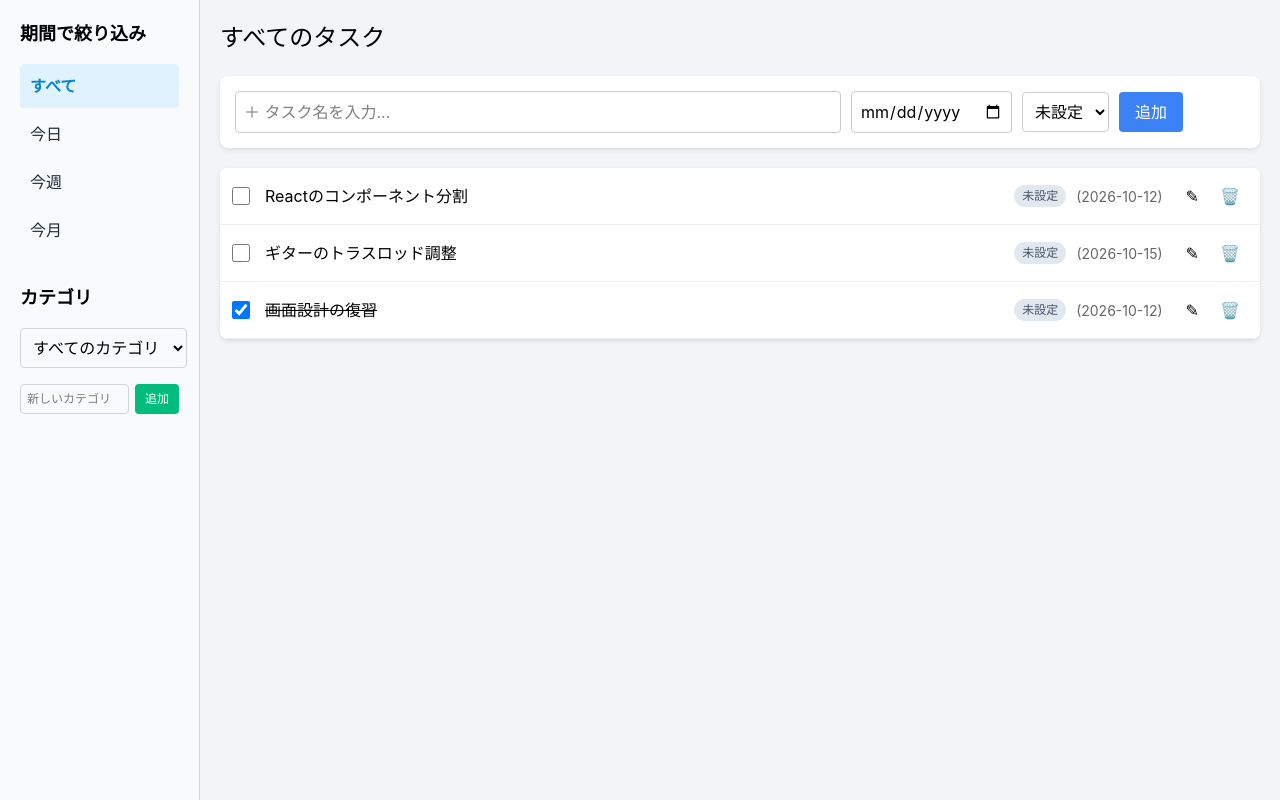
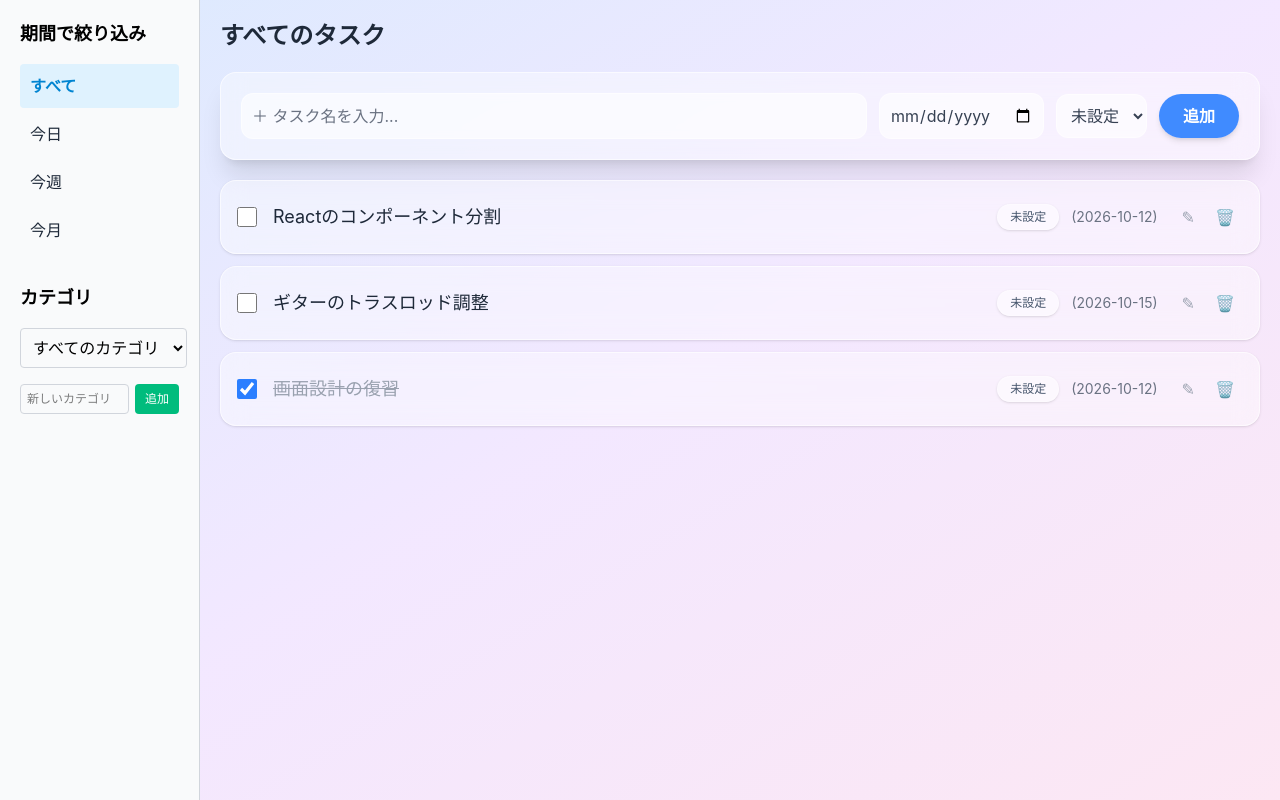
Before and after one commit to kei3yu3/ToDoApp, a React (Vite) app: page / in a window 1280 px wide. Built offline with nearby package versions, Linux system fonts and the light colour scheme.

Commit message:
Tailwindcssすりガラス基調に変更

```diff
--- a/src/App.tsx
+++ b/src/App.tsx
@@ -193,7 +193,7 @@ function App() {
       onAddCategory={addCategory}
       onDeleteCategory={deleteCategory}
     >
-      <h1 style={{ fontSize: '24px', marginBottom: '20px' }}>{getPageTitle()}</h1>
+      <h1 className="text-2xl font-bold text-gray-800 mb-5">{getPageTitle()}</h1>
       <TaskForm onAddTask={addTask} categories={categories}/>
       <TaskList tasks={filteredTasks} onDeleteTask={deleteTask} onToggleTaskDone={toggleTaskDone} onEditTask={editTask} />
     </AppLayout>
--- a/src/components/layout/AppLayout.tsx
+++ b/src/components/layout/AppLayout.tsx
@@ -16,7 +16,7 @@ type Props = {
 export const AppLayout = ({ children, currentFilter, onFilterChange, currentCategory, onCategoryChange, categories, onAddCategory, onDeleteCategory }: Props) => {
   return (
     // ★ style を完全に削除し、すべて className に置き換えました
-    <div className="flex min-h-screen bg-gray-100">
+    <div className="flex min-h-screen bg-gradient-to-br from-blue-100 via-purple-100 to-pink-100">
       <Sidebar
         currentFilter={currentFilter}
         onFilterChange={onFilterChange}
--- a/src/components/tasks/TaskForm.tsx
+++ b/src/components/tasks/TaskForm.tsx
@@ -1,55 +1,48 @@
 import { useState } from 'react';
 
-// 親から受け取る関数のルール
 type Props = {
   onAddTask: (title: string, dueDate: string, category: string) => void;
   categories: string[];
 };
 
 export const TaskForm = ({ onAddTask, categories }: Props) => {
-  // 入力欄の文字を記憶するためのState
   const [title, setTitle] = useState('');
   const [dueDate, setDueDate] = useState('');
   const [category, setCategory] = useState(categories[0] || '未設定');
 
-  // 追加ボタンが押された時の処理
   const handleSubmit = (e: React.FormEvent) => {
-    e.preventDefault(); // 画面がリロードされるのを防ぐ
-
-    if (!title) return; // タイトルが空っぽなら追加しない
-
-    // ★ 親から渡された追加機能を実行！
+    e.preventDefault();
+    if (!title) return;
     onAddTask(title, dueDate, category);
-
-    // 追加した後は、入力欄を空に戻す
     setTitle('');
     setDueDate('');
-    setCategory('開発'); // 追加後は初期値に戻す
+    setCategory('開発');
   };
 
   return (
     <form
       onSubmit={handleSubmit}
-      style={{ marginBottom: '20px', padding: '15px', backgroundColor: '#fff', borderRadius: '8px', boxShadow: '0 2px 4px rgba(0,0,0,0.1)' }}
+      // ★ グラスモーフィズムのコンテナ設定（半透明の白、すりガラス、大きな丸み、白いフチ、柔らかい影）
+      className="mb-5 p-5 bg-white/40 backdrop-blur-md border border-white/60 shadow-xl rounded-2xl flex flex-wrap gap-3 items-center"
     >
       <input
         type="text"
         placeholder="＋ タスク名を入力..."
         value={title}
         onChange={(e) => setTitle(e.target.value)}
-        style={{ padding: '8px', width: '60%', marginRight: '10px', borderRadius: '4px', border: '1px solid #ccc' }}
+        // ★ 入力欄も少し透けさせ、丸みを強くする（rounded-xl）
+        className="flex-1 min-w-[200px] p-2.5 bg-white/60 border border-white/50 rounded-xl focus:outline-none focus:border-blue-400 focus:ring-2 focus:ring-blue-300/50 transition-all text-gray-800 placeholder-gray-500"
       />
       <input
         type="date"
         value={dueDate}
         onChange={(e) => setDueDate(e.target.value)}
-        style={{ padding: '8px', marginRight: '10px', borderRadius: '4px', border: '1px solid #ccc' }}
+        className="p-2.5 bg-white/60 border border-white/50 rounded-xl focus:outline-none focus:border-blue-400 focus:ring-2 focus:ring-blue-300/50 transition-all text-gray-700"
       />
-      {/* ★ カテゴリを選ぶプルダウンを追加 */}
       <select
         value={category}
         onChange={(e) => setCategory(e.target.value)}
-        style={{ padding: '8px', marginRight: '10px', borderRadius: '4px', border: '1px solid #ccc' }}
+        className="p-2.5 bg-white/60 border border-white/50 rounded-xl focus:outline-none focus:border-blue-400 focus:ring-2 focus:ring-blue-300/50 transition-all cursor-pointer text-gray-700"
       >
         {categories.map((c) => (
           <option key={c} value={c}>{c}</option>
@@ -57,7 +50,8 @@ export const TaskForm = ({ onAddTask, categories }: Props) => {
       </select>
       <button
         type="submit"
-        style={{ padding: '8px 16px', backgroundColor: '#3b82f6', color: 'white', border: 'none', borderRadius: '4px', cursor: 'pointer' }}
+        // ★ ボタンはAppleらしく、完全に丸いカプセル型（rounded-full）にし、少し立体感を出す
+        className="px-6 py-2.5 bg-blue-500/90 text-white font-bold rounded-full shadow-md hover:bg-blue-600 hover:shadow-lg transition-all cursor-pointer whitespace-nowrap"
       >
         追加
       </button>
--- a/src/components/tasks/TaskItem.tsx
+++ b/src/components/tasks/TaskItem.tsx
@@ -1,81 +1,94 @@
-import { useState } from 'react'; // ★ useStateを追加
+import { useState } from 'react';
 import type { Task } from '../../types';
 
 type Props = {
   task: Task;
   onDeleteTask: (id: number) => void;
   onToggleTaskDone: (id: number) => void;
-  // ★ 受け取るルールを追加
   onEditTask: (id: number, newTitle: string, newDueDate: string) => void;
 };
 
 export const TaskItem = ({ task, onDeleteTask, onToggleTaskDone, onEditTask }: Props) => {
-  // ★ 編集モードかどうかを判定するState
   const [isEditing, setIsEditing] = useState(false);
-  // ★ 編集中の「タスク名」と「日付」を一時的に記憶するState
   const [editTitle, setEditTitle] = useState(task.title);
   const [editDueDate, setEditDueDate] = useState(task.dueDate);
 
-  // 保存ボタンが押された時の処理
   const handleSave = () => {
-    if (!editTitle) return; // 空っぽなら保存しない
-    onEditTask(task.id, editTitle, editDueDate); // 親に新しいデータを渡して上書き
-    setIsEditing(false); // 編集モードを終了して通常の表示に戻す
+    if (!editTitle) return;
+    onEditTask(task.id, editTitle, editDueDate);
+    setIsEditing(false);
   };
 
   return (
-    <div style={{ display: 'flex', alignItems: 'center', padding: '12px', borderBottom: '1px solid #eee', backgroundColor: '#fff' }}>
+    <div className="flex items-center p-4 mb-3 bg-white/40 backdrop-blur-md border border-white/60 shadow-sm rounded-2xl hover:shadow-md hover:bg-white/50 transition-all">
       <input
         type="checkbox"
         checked={task.isDone}
         onChange={() => onToggleTaskDone(task.id)}
-        style={{ marginRight: '15px', width: '18px', height: '18px', cursor: 'pointer' }}
+        // ★ チェックボックス専用の適切なサイズと余白に修正しました
+        className="w-5 h-5 mr-4 cursor-pointer accent-blue-500 flex-shrink-0"
       />
 
-      {/* ★ isEditing が true(編集中) か false(通常時) かで表示を切り替える */}
       {isEditing ? (
-        // --- ▼ 編集中（入力欄を表示） ▼ ---
-        <>
+        // ★ 編集中：要素を横に並べるための div で囲みました
+        <div className="flex-1 flex items-center gap-2">
           <input
             type="text"
             value={editTitle}
             onChange={(e) => setEditTitle(e.target.value)}
-            style={{ flex: 1, marginRight: '10px', padding: '4px', border: '1px solid #ccc', borderRadius: '4px' }}
+            className="flex-1 p-1.5 bg-white/60 border border-white/50 rounded-lg focus:outline-none focus:ring-2 focus:ring-blue-300/50 transition-all text-gray-800"
           />
           <input
             type="date"
             value={editDueDate}
             onChange={(e) => setEditDueDate(e.target.value)}
-            style={{ marginRight: '15px', padding: '4px', border: '1px solid #ccc', borderRadius: '4px' }}
+            className="p-1.5 bg-white/60 border border-white/50 rounded-lg focus:outline-none focus:ring-2 focus:ring-blue-300/50 transition-all text-gray-700"
           />
-          <button onClick={handleSave} style={{ marginRight: '5px', padding: '4px 8px', cursor: 'pointer', backgroundColor: '#10b981', color: '#fff', border: 'none', borderRadius: '4px' }}>保存</button>
-          <button onClick={() => setIsEditing(false)} style={{ padding: '4px 8px', cursor: 'pointer' }}>取消</button>
-        </>
+          <button
+            onClick={handleSave}
+            className="px-3 py-1.5 bg-emerald-500/90 text-white rounded-lg shadow-sm hover:bg-emerald-600 transition-all cursor-pointer whitespace-nowrap"
+          >
+            保存
+          </button>
+          <button
+            onClick={() => setIsEditing(false)}
+            className="px-3 py-1.5 bg-gray-400/90 text-white rounded-lg shadow-sm hover:bg-gray-500 transition-all cursor-pointer whitespace-nowrap"
+          >
+            取消
+          </button>
+        </div>
       ) : (
-        // --- ▼ 通常時（テキストを表示） ▼ ---
-        <>
-          <span style={{ flex: 1, fontSize: '16px', textDecoration: task.isDone ? 'line-through' : 'none' }}>
+        // ★ 通常時：styleを全て削除し、要素を横に並べる div で囲みました
+        <div className="flex-1 flex items-center">
+          <span className={`flex-1 text-lg ${task.isDone ? 'line-through text-gray-400' : 'text-gray-800'}`}>
             {task.title}
           </span>
-          {/* ★ カテゴリが存在する場合だけ、ラベルを表示する */}
+
           {task.category && (
-            <span style={{ backgroundColor: '#e2e8f0', color: '#475569', padding: '2px 8px', borderRadius: '12px', fontSize: '12px', marginRight: '10px' }}>
+            <span className="bg-white/50 text-slate-600 px-3 py-1 rounded-full text-xs mr-3 border border-white/30 shadow-sm">
               {task.category}
             </span>
           )}
 
-          <span style={{ color: '#666', marginRight: '15px', fontSize: '14px' }}>
+          <span className="text-gray-500 mr-4 text-sm whitespace-nowrap">
             ({task.dueDate})
           </span>
-          {/* ★ クリックすると編集モード(isEditing = true)になる */}
-          <button onClick={() => setIsEditing(true)} style={{ marginRight: '5px', padding: '4px 8px', cursor: 'pointer' }}>✎</button>
+
+          <button
+            onClick={() => setIsEditing(true)}
+            className="p-2 text-gray-400 hover:text-blue-500 hover:bg-white/60 rounded-full transition-all cursor-pointer mr-1"
+            title="編集"
+          >
+            ✎
+          </button>
           <button
             onClick={() => onDeleteTask(task.id)}
-            style={{ padding: '4px 8px', color: 'red', cursor: 'pointer' }}
+            className="p-2 text-gray-400 hover:text-red-500 hover:bg-red-50/60 rounded-full transition-all cursor-pointer"
+            title="削除"
           >
             🗑
           </button>
-        </>
+        </div>
       )}
     </div>
   );
--- a/src/components/tasks/TaskList.tsx
+++ b/src/components/tasks/TaskList.tsx
@@ -10,8 +10,18 @@ type Props = {
 };
 
 export const TaskList = ({ tasks, onDeleteTask, onToggleTaskDone, onEditTask }: Props) => {
+  // ★ タスクが1つもない時の表示（これもグラスモーフィズム化）
+  if (tasks.length === 0) {
+    return (
+      <div className="p-8 text-center text-gray-500 bg-white/40 backdrop-blur-md border border-white/60 shadow-sm rounded-2xl">
+        タスクがありません。上のフォームから追加してみましょう！
+      </div>
+    );
+  }
+
   return (
-    <div style={{ backgroundColor: '#fff', borderRadius: '8px', boxShadow: '0 2px 4px rgba(0,0,0,0.1)', overflow: 'hidden' }}>
+    // ★ 白い背景を消して、TaskItemを縦に並べるだけの透明なコンテナに変更
+    <div className="flex flex-col">
       {tasks.map((task) => (
         // ★ TaskItemへ編集機能をさらに渡す
         <TaskItem
```
